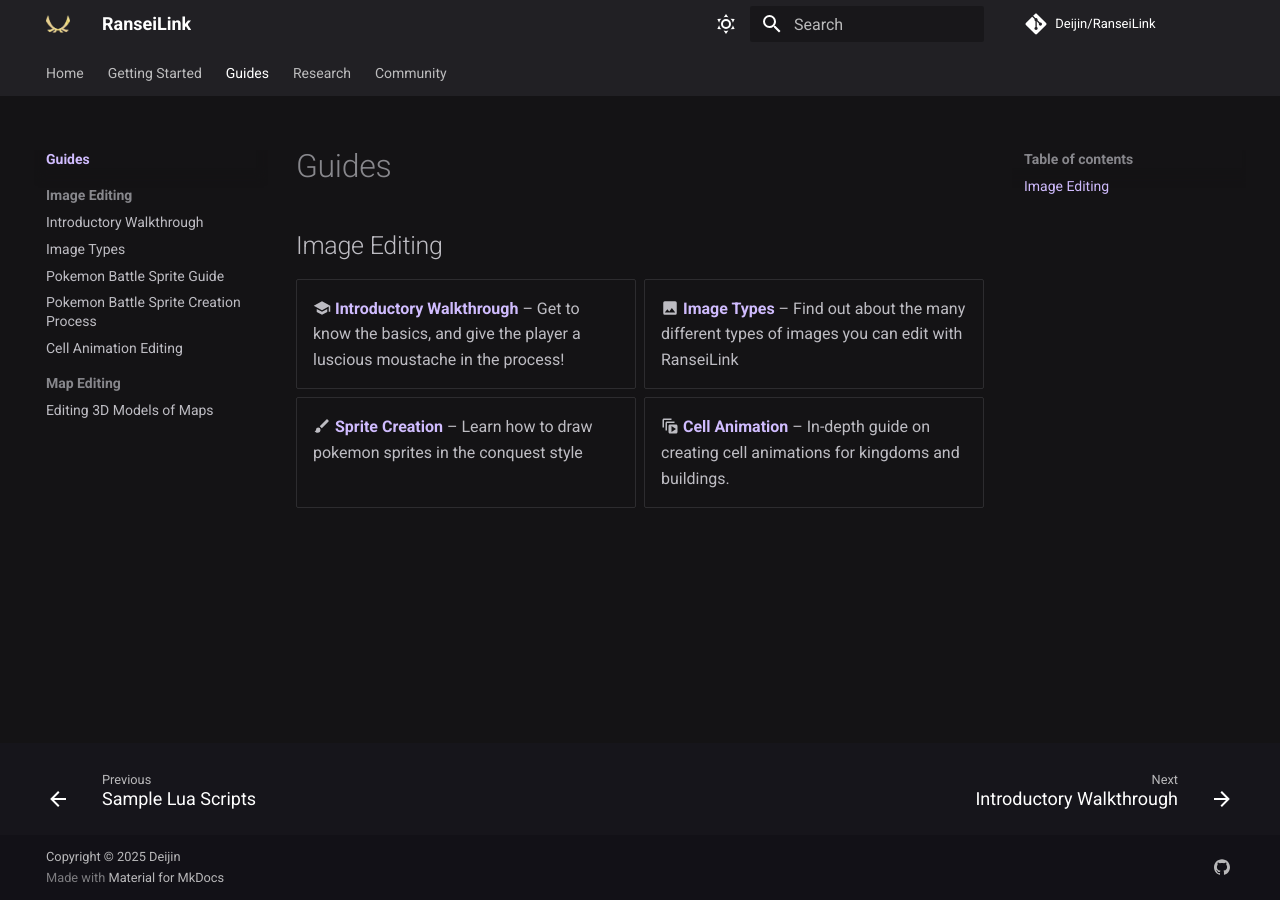
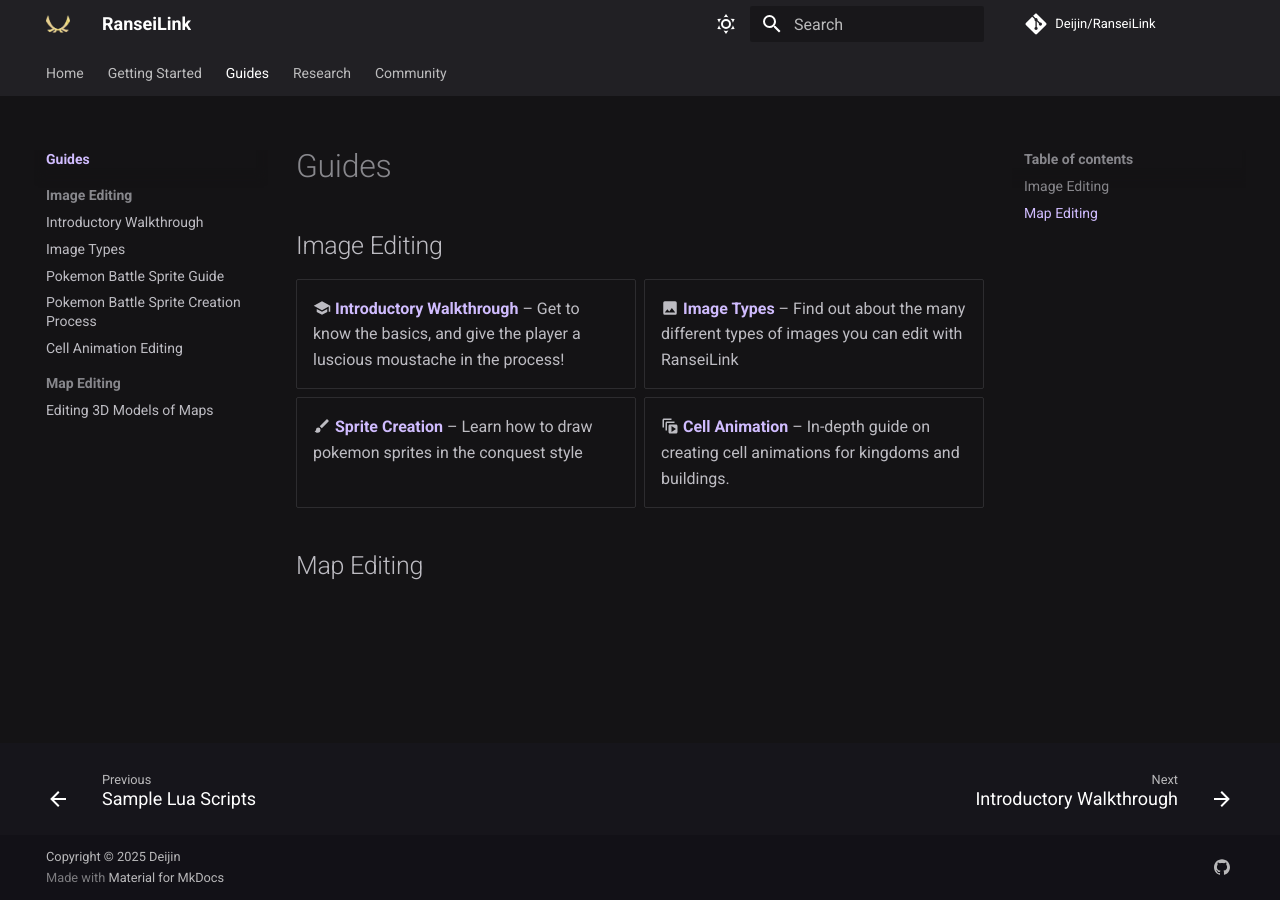
Before and after one commit to Deijin27/RanseiLink-Docs, an MkDocs documentation site: the page built from docs/guides/index.md, in a window 1280 px wide. Built offline with MkDocs 1.6.1 and Material for MkDocs 9.7.7, drawn with Linux system fonts in a browser that asks for light colours; comment, search, counter and statistics services are not loaded.

Commit message:
Test change

```diff
--- a/docs/guides/index.md
+++ b/docs/guides/index.md
@@ -15,3 +15,5 @@
   [Image Types]: image-editing/image-types.md
   [Sprite Creation]: image-editing/battle-sprite-creation-process.md
   [Cell Animation]: image-editing/cell-animation-editing.md
+
+## Map Editing
```
